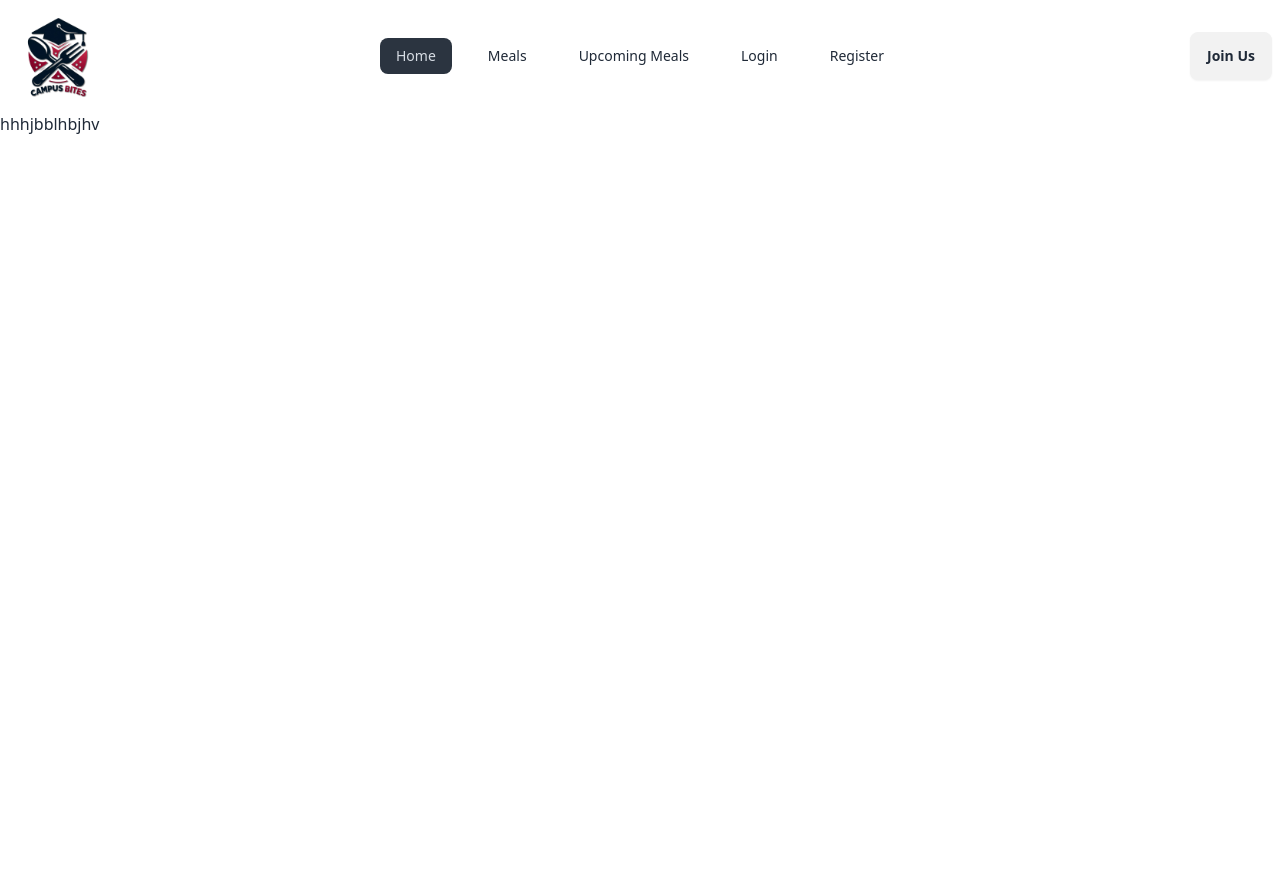
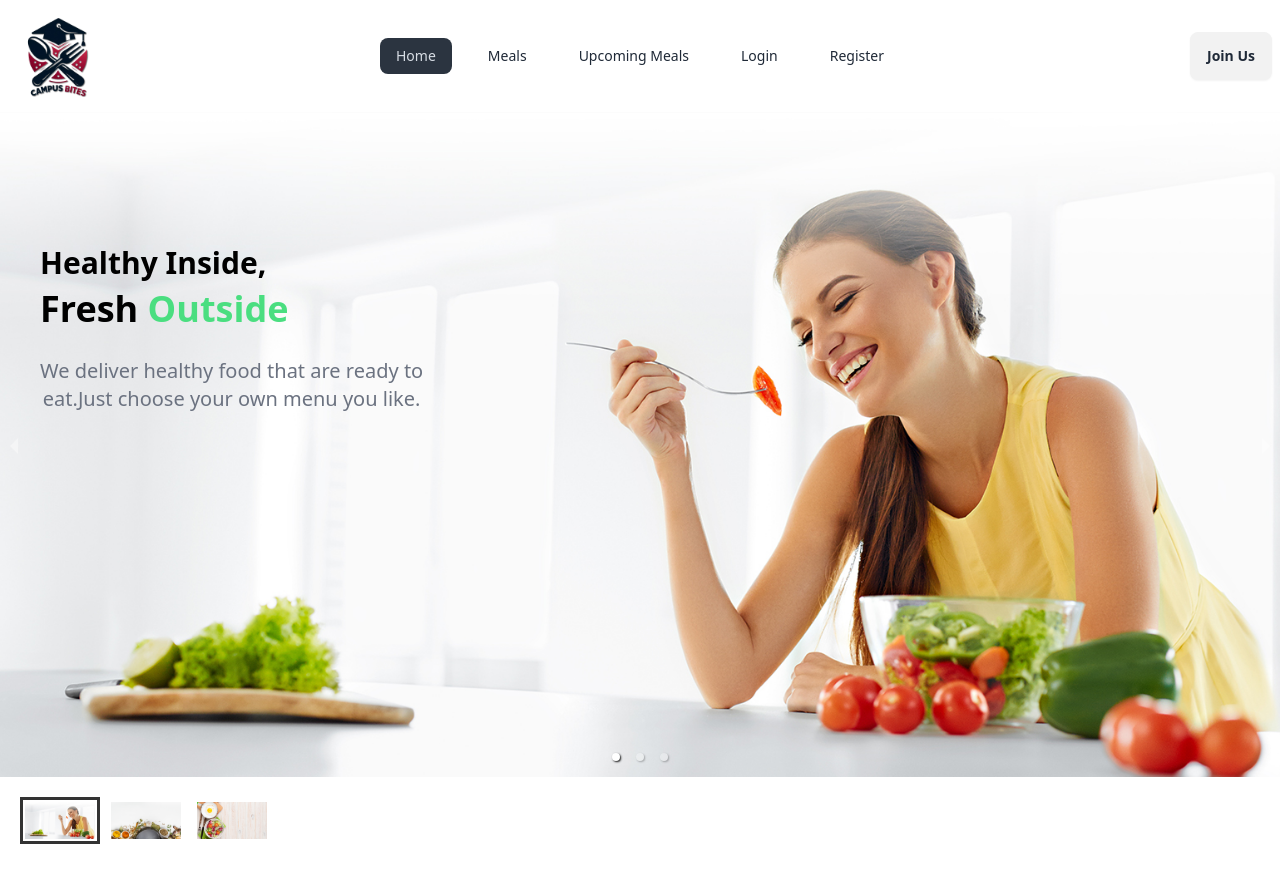
Before and after one commit to rakibulhasan044/assignment-12-client, a React (Vite) app: page / in a window 1280 px wide. Before the commit the page ends 800 px from the top, so only its background shows below. Built offline with nearby package versions, Linux system fonts and the light colour scheme; no server answers.

Commit message:
banner design

```diff
--- a/package.json
+++ b/package.json
@@ -20,6 +20,7 @@
     "react-dom": "^18.3.1",
     "react-hook-form": "^7.52.0",
     "react-icons": "^5.2.1",
+    "react-responsive-carousel": "^3.2.23",
     "react-router-dom": "^6.23.1",
     "sort-by": "^1.2.0",
     "sweetalert2": "^11.12.0"
--- /dev/null
+++ b/src/pages/Home/Banner/Banner.jsx
@@ -0,0 +1,53 @@
+import "react-responsive-carousel/lib/styles/carousel.min.css";
+import { Carousel } from "react-responsive-carousel";
+import slider1 from '../../../assets/home-banner1.jpg'
+import slider2 from '../../../assets/home-banner2.jpg'
+import slider3 from '../../../assets/home-banner3.jpg'
+
+const Banner = () => {
+  return (
+    <div>
+      <Carousel
+      autoPlay={false}
+      interval={3000}
+      infiniteLoop
+      stopOnHover
+      swipeable
+      showStatus={false}
+      showArrows>
+        <div className="relative text-black">
+          <img className="" src={slider1} />
+          <div className=" absolute inset-0 flex flex-col items-start top-[10%] md:top-[20%]">
+            <h3 className="text-2xl md:text-3xl font-semibold px-2 md:px-10">
+                Healthy Inside,<br/>
+            </h3>
+            <h3 className="text-2xl md:text-3xl lg:text-4xl font-semibold px-2 md:px-10 py-2">
+                Fresh <span className=" text-green-400">Outside</span>
+            </h3>
+            <p className="px-2 md:px-10 md:text-xl text-gray-500 lg:pt-5">We deliver healthy food that are ready to <br/>
+            eat.Just choose your own menu you like.</p>
+          </div>
+        </div>
+        <div className="relative text-black">
+          <img src={slider3} />
+          <div className=" absolute inset-0 flex flex-col items-center top-[10%] md:top-[15%]">
+          <h3 className="text-xl md:text-3xl lg:text-4xl font-semibold px-2 md:px-10 py-2">Healthy Food Comes From<br/><span className="text-green-400">Healthy Ingredients</span></h3>
+          <p className="px-2 md:px-10 md:text-xl text-gray-500 lg:pt-5">We deliver healthy food that are ready to <br/>
+            eat.Just choose your own menu you like.</p>
+          </div>
+        </div>
+        <div className="relative text-black">
+          <img src={slider2} />
+          <div className="absolute inset-0 flex flex-col items-end top-[10%] md:top-[20%]">
+            <h3 className="text-xl md:text-3xl lg:text-4xl font-semibold px-2 md:px-10 py-2">Healthy Food For, <br />
+            <span className="text-green-400">All Day Long</span></h3>
+            <p className="px-2 md:px-10 md:text-xl text-gray-500 lg:pt-5">We deliver healthy food that are ready to <br/>
+            eat.Just choose your own menu you like.</p>
+          </div>
+        </div>
+      </Carousel>
+    </div>
+  );
+};
+
+export default Banner;
--- a/src/pages/Home/Home.jsx
+++ b/src/pages/Home/Home.jsx
@@ -1,10 +1,11 @@
+import Banner from "./Banner/Banner";
 
 
 
 const Home = () => {
     return (
         <div className="">
-            hhhjbblhbjhv
+            <Banner />
         </div>
     );
 };
```
Also changed, not shown: 1 other file (tests, documents, lock files or other folders).
